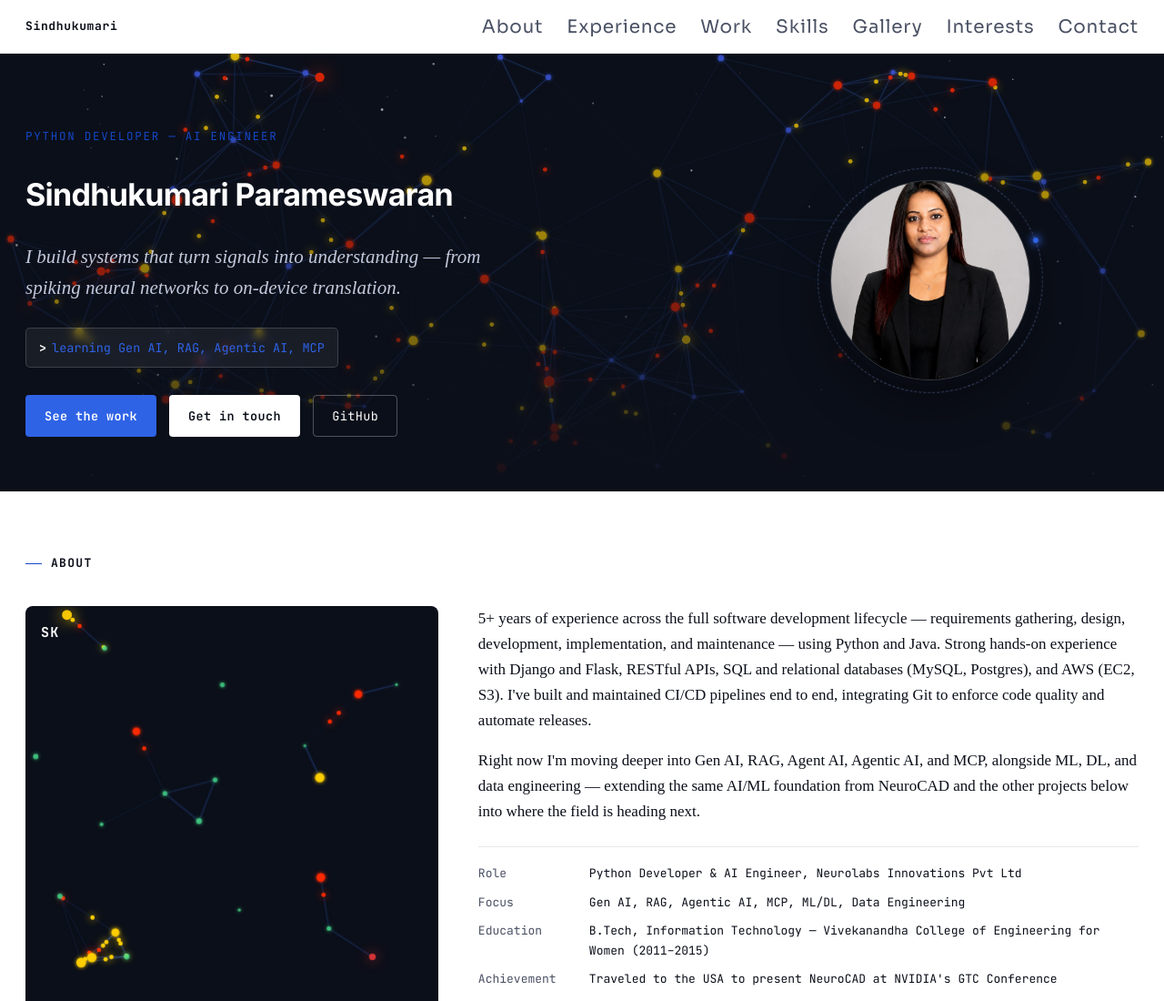
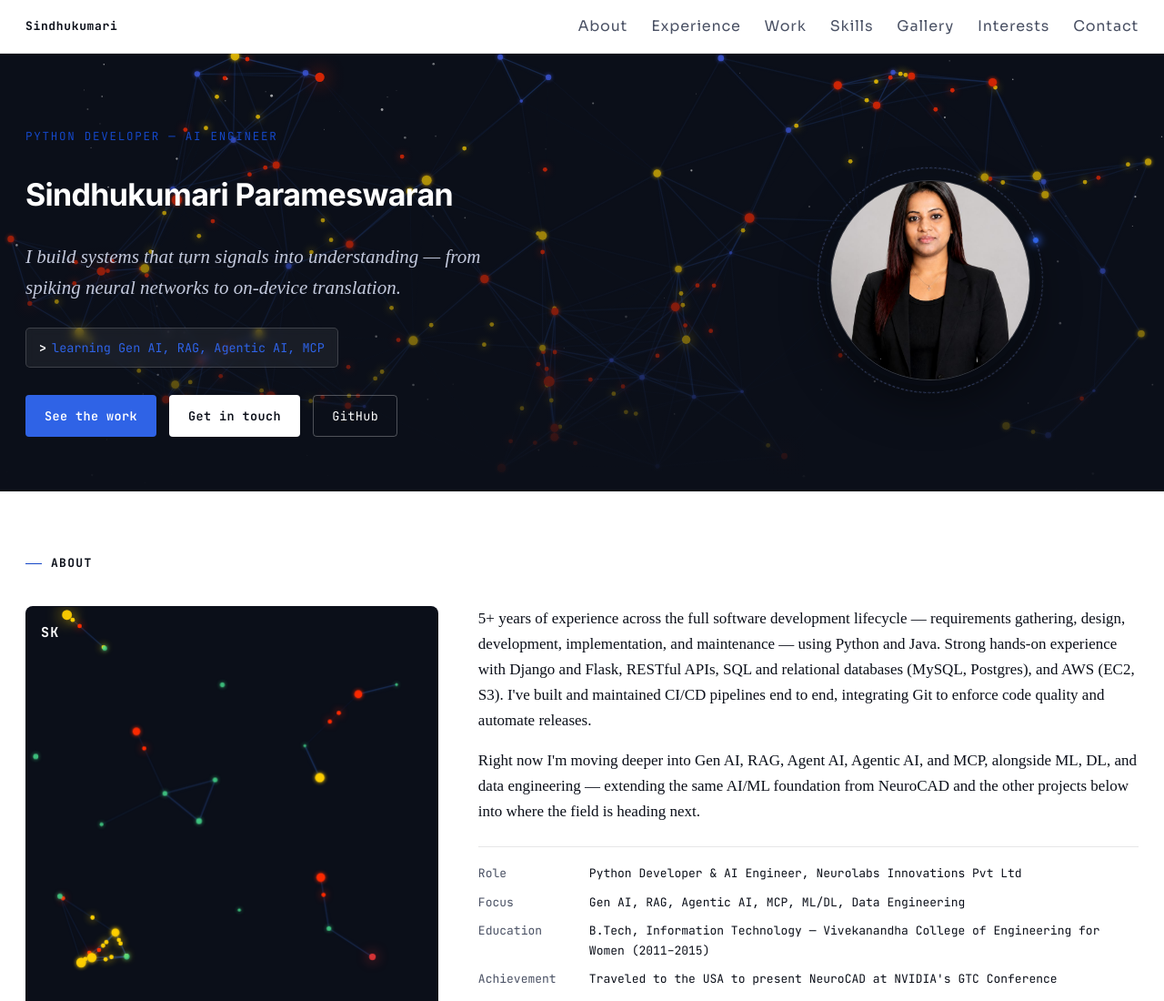
Before and after one commit to sindhusweety/sindhukumari-parameswaran, a plain HTML site: page index.html in a window 1280 px wide. Shown: the top 1100 px of the page at 91% size. Drawn offline with Linux system fonts and the light colour scheme; animation ran at ten frames a second.

Commit message:
Update index.html

```diff
--- a/index.html
+++ b/index.html
@@ -350,13 +350,13 @@
   <div class="wrap">
     <span class="nav-mark"><b>Sindhukumari</b></span>
     <ul class="nav-links">
-      <li><a href="#about">About</a></li>
-      <li><a href="#experience">Experience</a></li>
-      <li><a href="#work">Work</a></li>
-      <li><a href="#skills">Skills</a></li>
-      <li><a href="#gallery">Gallery</a></li>
-      <li><a href="#interests">Interests</a></li>
-      <li><a href="#contact">Contact</a></li>
+      <li style="font-size: 16px;"><a href="#about">About</a></li>
+      <li style="font-size: 16px;"><a href="#experience">Experience</a></li>
+      <li style="font-size: 16px;"><a href="#work">Work</a></li>
+      <li style="font-size: 16px;"><a href="#skills">Skills</a></li>
+      <li style="font-size: 16px;"><a href="#gallery">Gallery</a></li>
+      <li style="font-size: 16px;"><a href="#interests">Interests</a></li>
+      <li style="font-size: 16px;"><a href="#contact">Contact</a></li>
     </ul>
   </div>
 </nav>
```
